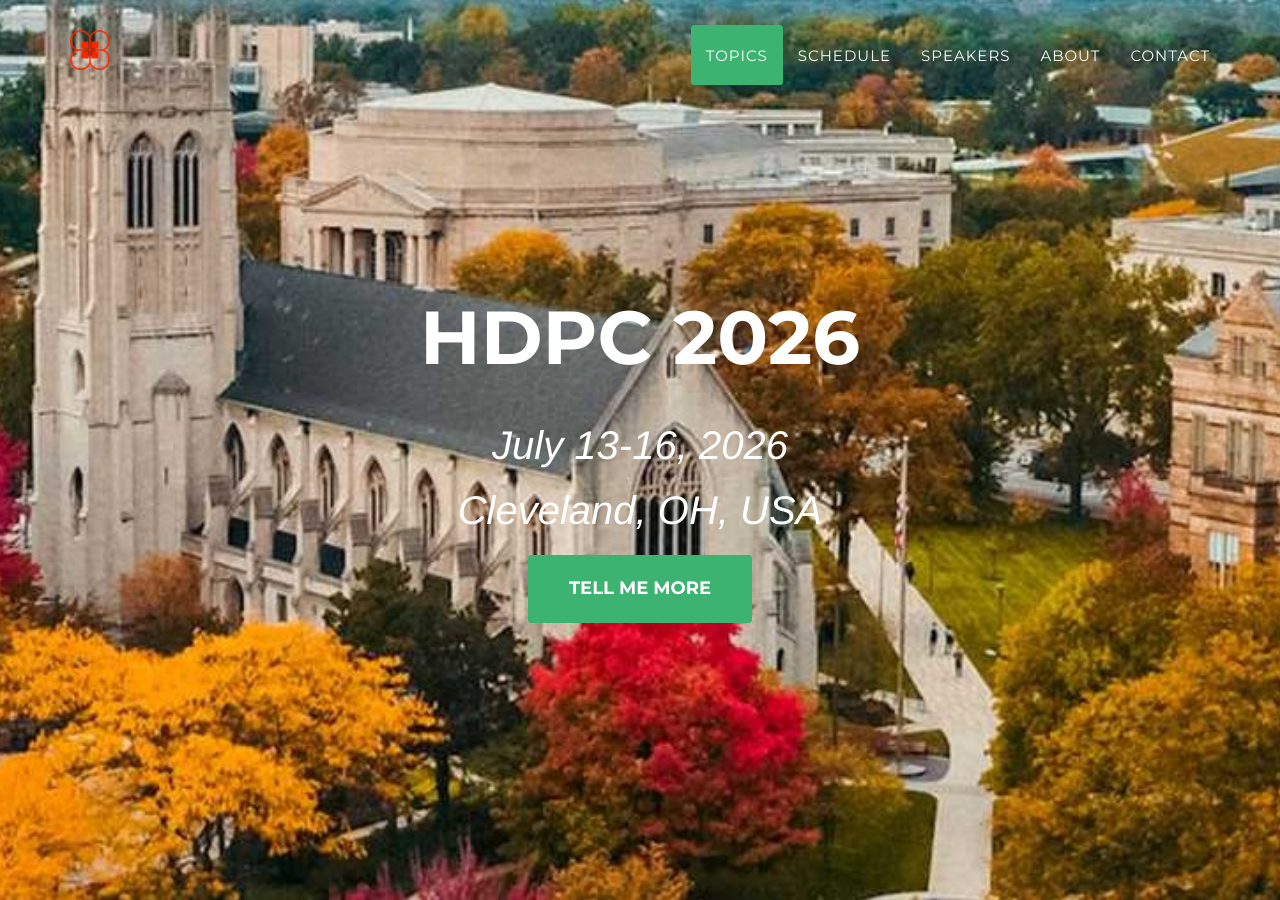
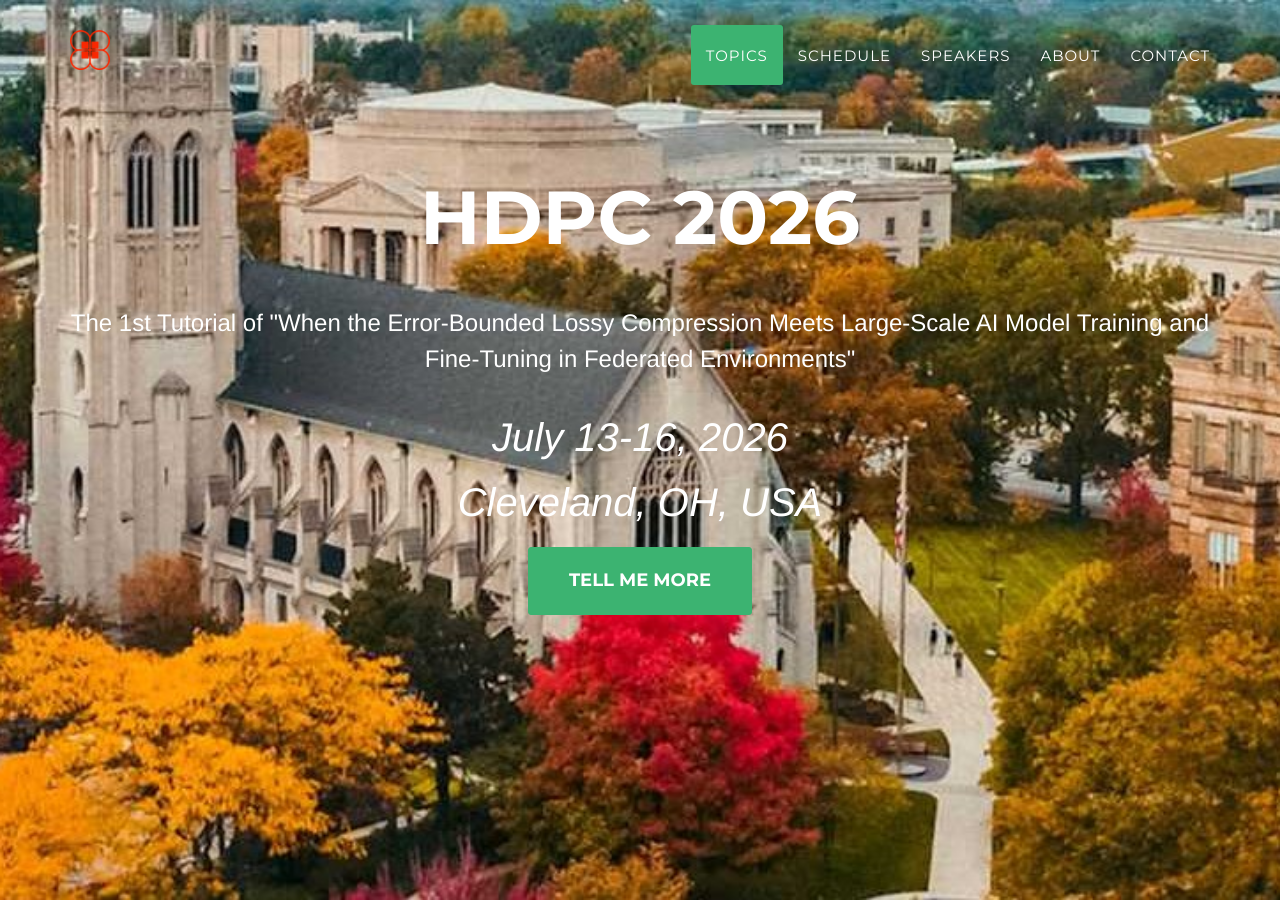
Before and after one commit to HPC-and-AI/HPC-and-AI.github.io, a Jekyll site: the page built from index.html, in a window 1280 px wide and 900 px high. Built offline with Jekyll 4.4.1, drawn with Linux system fonts in a browser that asks for light colours; some web fonts are replaced.

Commit message:
add title

```diff
--- a/_layouts/2017_home.html
+++ b/_layouts/2017_home.html
@@ -12,7 +12,8 @@
     <header>
         <div class="container">
             <div class="intro-text">
-                <div class="intro-heading">HDPC 2026<br></div>
+                <div class="intro-heading">HDPC 2026</div>
+                <div class="intro-subtitle">The 1st Tutorial of "When the Error-Bounded Lossy Compression Meets Large-Scale AI Model Training and Fine-Tuning in Federated Environments"</div>
                 <div class="intro-lead-in">July 13-16, 2026</div>
                 <div class="intro-lead-in">Cleveland, OH, USA</div>
                 <a href="#intro" class="page-scroll btn btn-xl">Tell Me More</a>
```
Also changed, not shown: _includes/2016_css/agency.css (+20 -2 lines).
